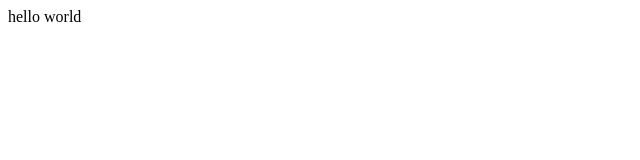
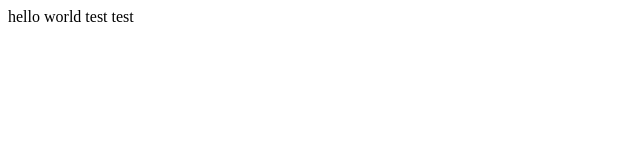
Before and after one commit to MiladRafat2/mycs333, a plain HTML site: page index.html in a window 1280 px wide. Shown: the full height of the page, 0-640 px from the left. Drawn offline with Linux system fonts and the light colour scheme.

Commit message:
test for virify

```diff
--- a/index.html
+++ b/index.html
@@ -7,5 +7,6 @@
 </head>
 <body>
     <a>hello world</a>
+    <a>test test</a>
 </body>
 </html>
```
